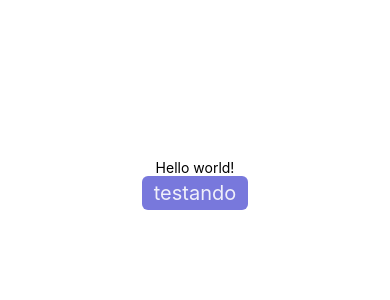
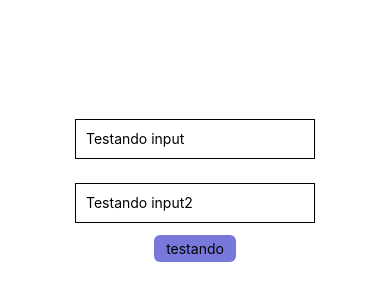
Before and after one commit to julianopaulos/macros-counter, a React Native app: screen / in a window 390 px wide. Shown: the part 238-538 px from the top of the page. Built offline with nearby package versions, Linux system fonts and the light colour scheme.

Commit message:
adjust and create new components

```diff
--- a/App.js
+++ b/App.js
@@ -1,13 +1,19 @@
 import { StatusBar } from 'expo-status-bar';
 import { StyleSheet, Text, View } from 'react-native';
-import ButtonComp from './Components/Button';
+import DefaultButton from './Components/DefaultButton';
+import DefaultInputText from './Components/DefaultInputText';
 
 export default function App() {
   return (
     <View style={styles.container}>
-      <Text>Hello world!</Text>
-      <ButtonComp
-        onPressFunc={() => alert('cliquei')}
+      <DefaultInputText
+        placeholder='Testando input'
+      />
+      <DefaultInputText
+        placeholder='Testando input2'
+      />
+      <DefaultButton
+        handlePress={() => alert('cliquei')}
         title='testando'
         fontSize={20}
       />
--- a/Components/Button/index.js
+++ b/Components/DefaultButton/index.js
@@ -1,7 +1,7 @@
 import React from 'react'
-import { Button, Pressable, StyleSheet, Text, TouchableHighlight } from 'react-native'
+import { Pressable, StyleSheet, Text } from 'react-native'
 
-const style = StyleSheet.create({
+const styles = StyleSheet.create({
     default: {
         backgroundColor: 'rgba(120, 120, 220, 1)',
         borderRadius: 6,
@@ -27,23 +27,23 @@ const style = StyleSheet.create({
     }
 });
 
-function ButtonComp({
-    onPressFunc,
+function DefaultButton({
+    handlePress,
     title,
     backgroundColor,
     fontSize,
     borderRadius
 }) {
-  const newStyleProps = {borderRadius: borderRadius ?? style.default.borderRadius, backgroundColor: backgroundColor ?? style.default.backgroundColor};
-  const touchProps = {
-    style: ({pressed}) => pressed ? {...style.buttomHover, ...newStyleProps} : {...style.buttom, ...newStyleProps},
-    onPress: onPressFunc
-  }
+  const newStyleProps = {borderRadius: borderRadius ?? styles.default.borderRadius, backgroundColor: backgroundColor ?? styles.default.backgroundColor};
+
   return (
-    <Pressable {...touchProps}>
-        <Text style={{...style.text, fontSize: fontSize}}>{title}</Text>
+    <Pressable
+     style={({pressed}) => pressed ? {...styles.buttomHover, ...newStyleProps} : {...styles.buttom, ...newStyleProps}}
+     onPress={handlePress}
+    >
+        <Text styles={{...styles.text, fontSize: fontSize}}>{title}</Text>
     </Pressable>
   )
 }
 
-export default ButtonComp
+export default DefaultButton
--- /dev/null
+++ b/Components/DefaultInputText/index.js
@@ -0,0 +1,26 @@
+import React from 'react'
+import { StyleSheet, TextInput } from 'react-native';
+
+const styles = StyleSheet.create({
+  input: {
+    height: 40,
+    margin: 12,
+    borderWidth: 1,
+    padding: 10,
+  },
+});
+
+function DefaultInputText({
+    onChange,
+    placeholder
+}) {
+  return (
+    <TextInput
+      style={styles.input}
+      onChangeText={onChange}
+      placeholder={placeholder}
+    />
+  )
+}
+
+export default DefaultInputText
```
